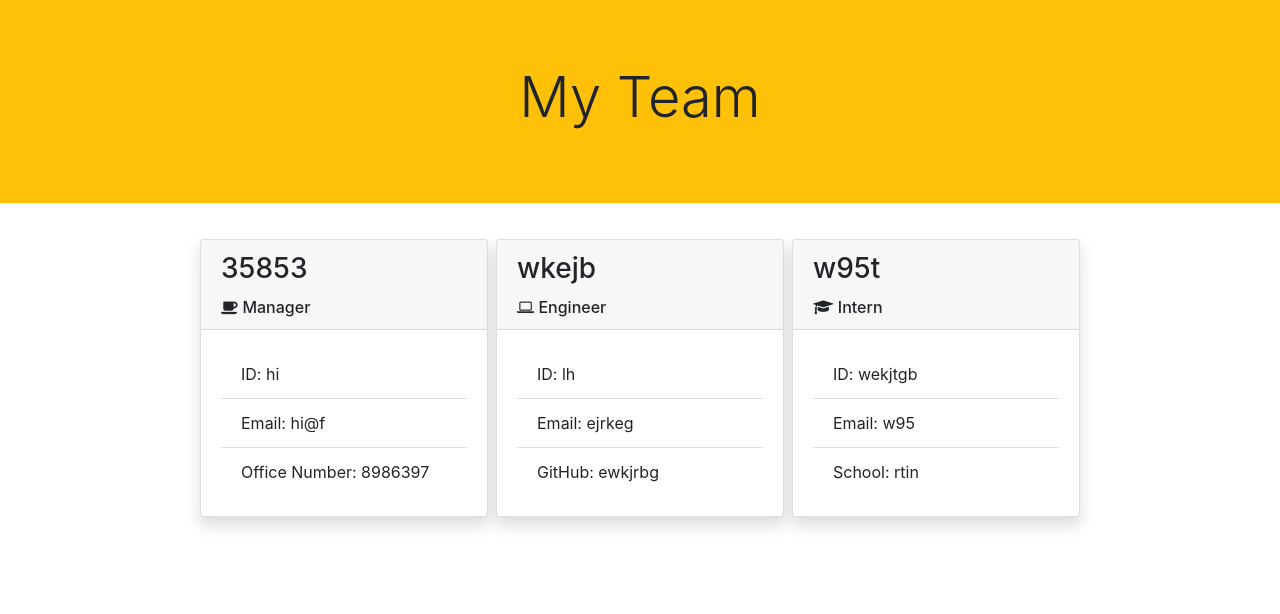
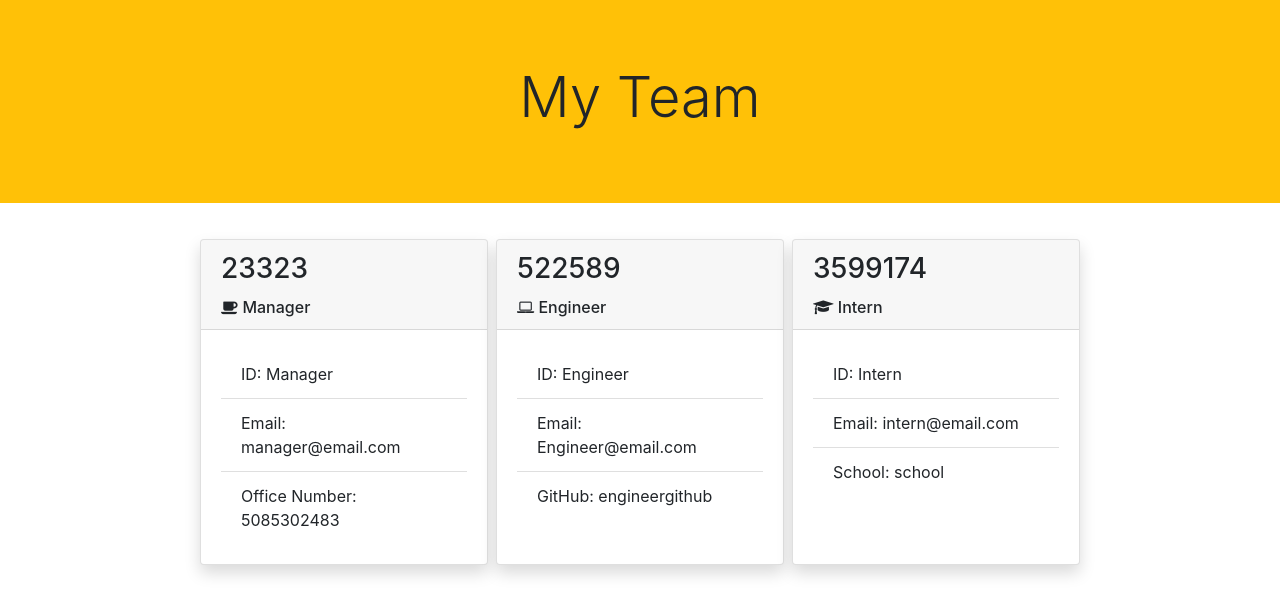
Before and after one commit to hamiltondowdy/team-profile-generator, a website: page team.html in a window 1280 px wide. Drawn offline with nearby package versions, Linux system fonts and the light colour scheme.

Commit message:
add walkthrough and generate team example

```diff
--- a/team.html
+++ b/team.html
@@ -19,42 +19,42 @@
 
   <div class="card m-1 shadow" style="width: 18rem">
     <div class='card-header'>
-      <h3 class="card-title">35853</h3>
+      <h3 class="card-title">23323</h3>
       <h6 class="card-text"><i class="fa fa-coffee"></i> Manager</h6>
     </div>
     <div class="card-body">
       <ul class="list-group list-group-flush">
-        <li class="list-group-item">ID: hi</li>
-        <li class="list-group-item">Email: hi@f</li>
-        <li class="list-group-item">Office Number: 8986397</li>
+        <li class="list-group-item">ID: Manager</li>
+        <li class="list-group-item">Email: manager@email.com</li>
+        <li class="list-group-item">Office Number: 5085302483</li>
       </ul>
     </div>
   </div>
 
   <div class="card m-1 shadow" style="width: 18rem">
     <div class='card-header'>
-      <h3 class="card-title">wkejb</h3>
+      <h3 class="card-title">522589</h3>
       <h6 class="card-text"><i class="fa fa-laptop"></i> Engineer</h6>
     </div>
     <div class="card-body">
       <ul class="list-group list-group-flush">
-        <li class="list-group-item">ID: lh</li>
-        <li class="list-group-item">Email: ejrkeg</li>
-        <li class="list-group-item">GitHub: ewkjrbg</li>
+        <li class="list-group-item">ID: Engineer</li>
+        <li class="list-group-item">Email: Engineer@email.com</li>
+        <li class="list-group-item">GitHub: engineergithub</li>
       </ul>
     </div>
   </div>
 
   <div class="card m-1 shadow" style="width: 18rem">
     <div class='card-header'>
-      <h3 class="card-title">w95t</h3>
+      <h3 class="card-title">3599174</h3>
       <h6 class="card-text"><i class="fa fa-graduation-cap"></i> Intern</h6>
     </div>
     <div class="card-body">
       <ul class="list-group list-group-flush">
-        <li class="list-group-item">ID: wekjtgb</li>
-        <li class="list-group-item">Email: w95</li>
-        <li class="list-group-item">School: rtin</li>
+        <li class="list-group-item">ID: Intern</li>
+        <li class="list-group-item">Email: intern@email.com</li>
+        <li class="list-group-item">School: school</li>
       </ul>
     </div>
   </div>
```
Also changed, not shown: __tests__/Employee.test.js (+1 -38 lines), 1 other file.
